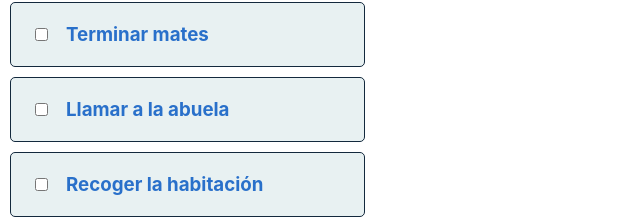
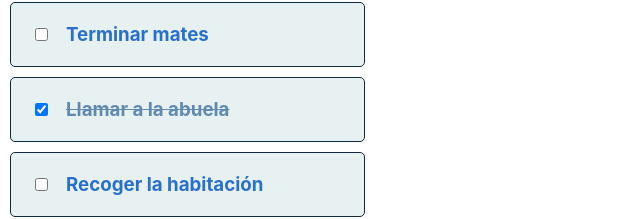
Before and after one commit to programming-classes/react-guide, a React (Create React App) app: page / in a window 1280 px wide. Shown: the part 115-334 px from the top of the page, without its empty margins (0-640 px from the left). Built offline with nearby package versions, Linux system fonts and the light colour scheme; some icons are missing.

Commit message:
Add behaviour and state to task items

```diff
--- a/src/App.js
+++ b/src/App.js
@@ -4,13 +4,51 @@ import InputComponent from "./InputComponent";
 import React, {useState} from "react";
 
 const App = () => {
+  const [taskTitle, setTaskTitle]=useState("Add a new task")
+  const [tasks, setTasks] = useState([
+    {id: "sdf",title: "Terminar mates", checked: false},
+    {id: "ap.",title: "Llamar a la abuela", checked: true},
+    {id: "wer",title: "Recoger la habitación", checked: false},
+  ]);
+
+  const deleteTask = (taskId)=>{
+    const tasksCopy = [...tasks]
+    const indexToDelete = tasksCopy.findIndex((task) => task.id === taskId)
+    tasksCopy.splice(indexToDelete, 1)
+    setTasks(tasksCopy)
+  }
+
+  const checkTaskHandler = (taskId) =>{
+    const tasksCopy = [...tasks]
+    const taskToCheck = tasksCopy.find((task) => task.id === taskId)
+    taskToCheck.checked = !taskToCheck.checked
+    setTasks(tasksCopy)
+  }
+
+  const taskTitleChangeHandler = (event)=> {
+    setTaskTitle(event.target.value)
+  }
+
+  const newTaskItemHandler = ()=>{
+    const newTaskList = [
+      {id: Math.random(), title: taskTitle, checked: false},
+      ...tasks,
+    ]
+    setTasks(newTaskList)
+  }
+
   return (
     <div className="app">
-      <InputComponent />
+      <InputComponent
+      taskTitleChangeHandler={taskTitleChangeHandler}
+      newTaskItemHandler={newTaskItemHandler}/>
       <div className="task-items">
-        <TaskItem title="Terminar mates" />
-        <TaskItem title="Llamar a la abuela" />
-        <TaskItem title="Recoger la habitación" />
+        {tasks.map(task =>
+        <TaskItem key={task.id}
+        task={task}
+        deleteHandler={()=>deleteTask(task.id)}
+        checkHandler={()=>checkTaskHandler(task.id)}
+        />)}
       </div>
     </div>
   );
--- a/src/InputComponent.js
+++ b/src/InputComponent.js
@@ -1,10 +1,10 @@
 import "./InputComponent.css";
 
-const InputComponent = () => {
+const InputComponent = (props) => {
   return (
     <div className="input-component">
-      <input className="input-component__input" type="text" />
-      <button className="input-component__button">Add</button>
+      <input onChange={props.taskTitleChangeHandler} className="input-component__input" type="text" />
+      <button onClick={props.newTaskItemHandler} className="input-component__button">Add</button>
     </div>
   );
 };
--- a/src/TaskItem.js
+++ b/src/TaskItem.js
@@ -1,11 +1,12 @@
 import "./TaskItem.css";
 
 const TaskItem = (props) => {
+  const task = props.task;
   return (
-    <div className="task-item">
-      <input className="task-item__checked" type="checkbox"></input>
-      <h3 className="task-item__title">{props.title}</h3>
-      <span className="task-item__trash dashicons dashicons-trash" />
+    <div className={`task-item ${task.checked && "checked"}`}>
+      <input onChange={props.checkHandler} className="task-item__checked" checked={task.checked} type="checkbox"></input>
+      <h3 className="task-item__title">{task.title}</h3>
+      <span onClick={props.deleteHandler} className="task-item__trash dashicons dashicons-trash" />
     </div>
   );
 };
```
